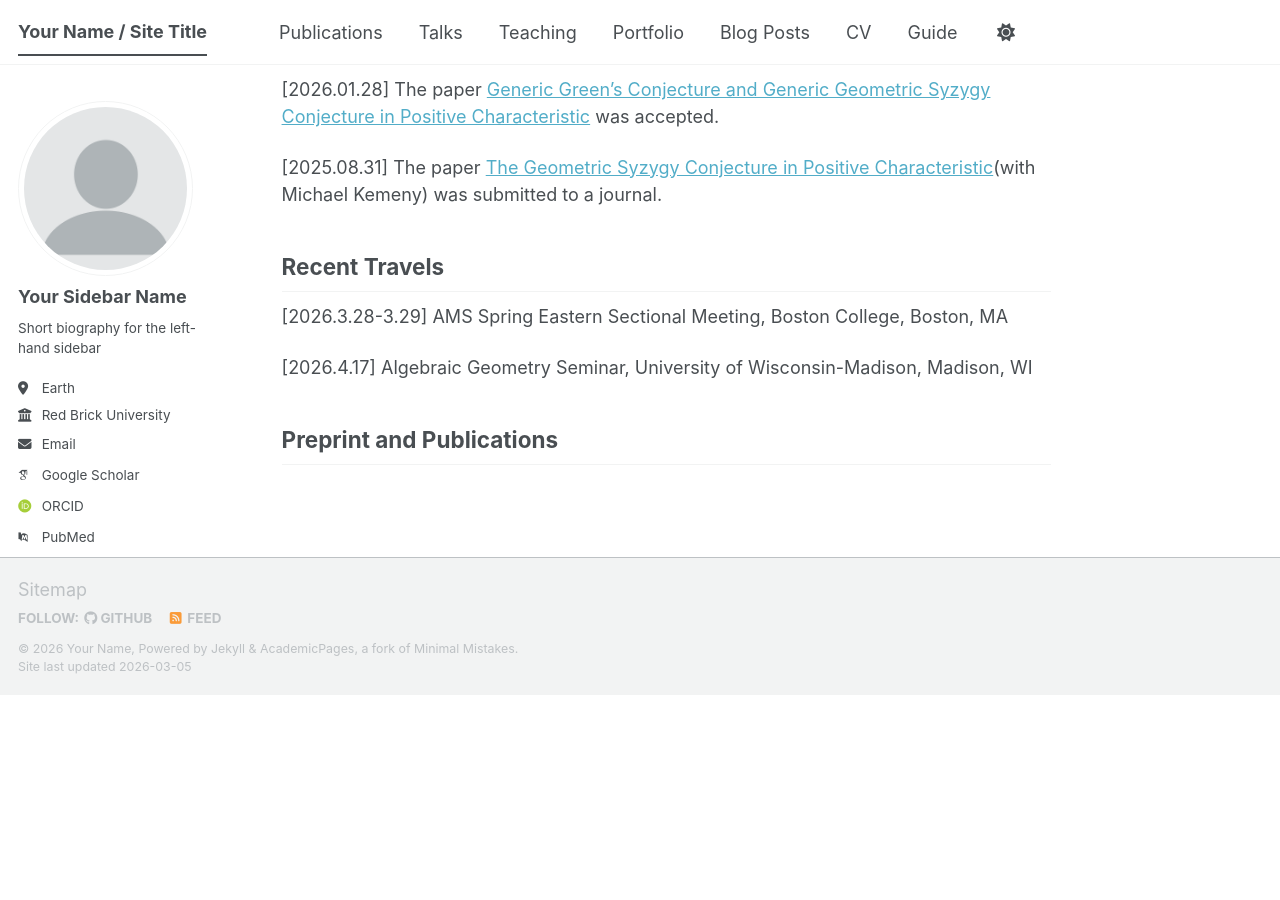
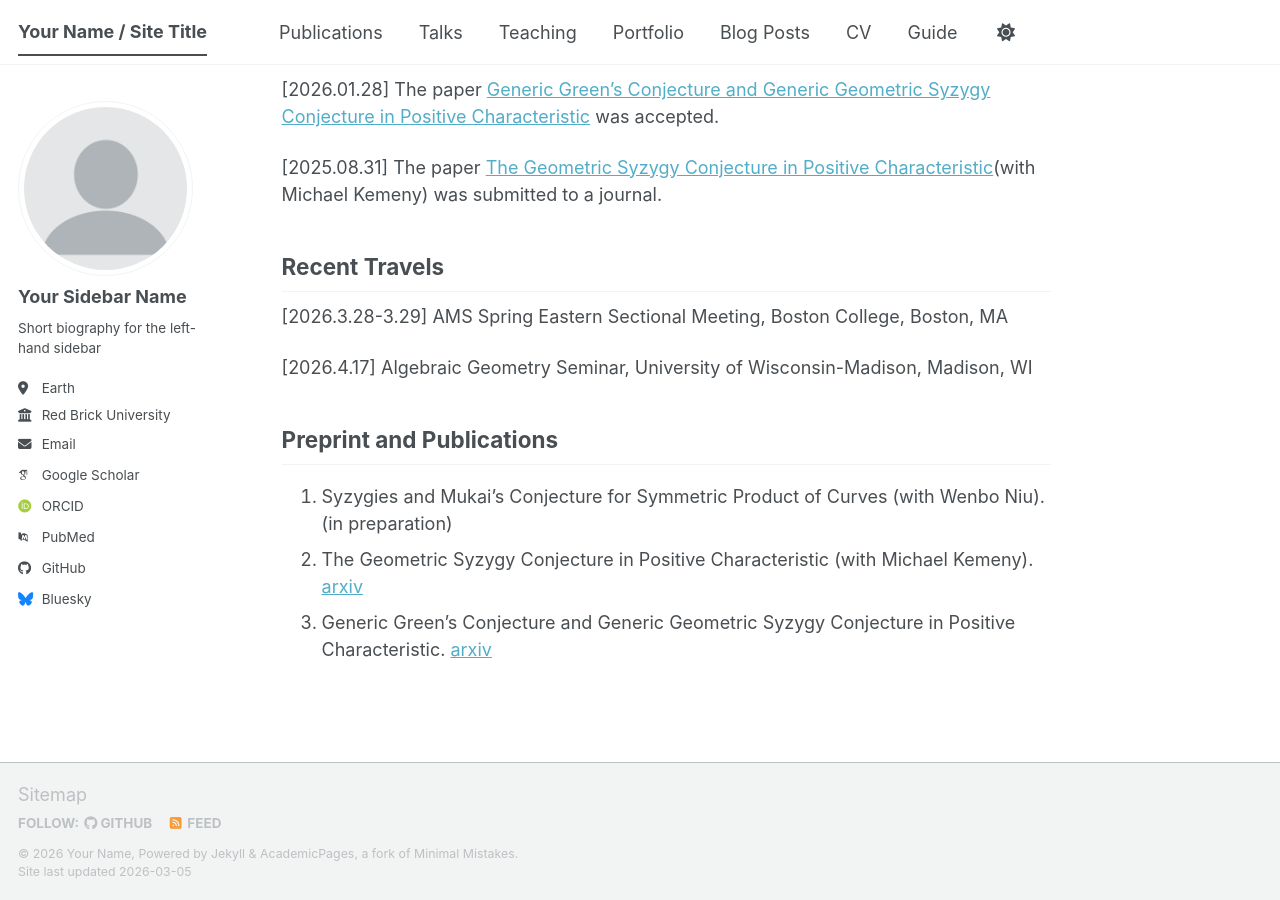
Before and after one commit to peter-yi-wei/peter-yi-wei.github.io, a Jekyll site: the page built from _pages/about.md, in a window 1280 px wide and 900 px high, scrolled down 616 px. Built offline with Jekyll 4.4.1, drawn with Linux system fonts in a browser that asks for light colours; some web fonts are replaced; a script bundle is joined from its source files by our own code; library files that are not in the unit come from our copies; before the commit the page ends 1311 px from its top, so only the background shows below that.

Commit message:
Update about.md

```diff
--- a/_pages/about.md
+++ b/_pages/about.md
@@ -34,3 +34,6 @@ Recent Travels
 
 Preprint and Publications
 ------
+3. Syzygies and Mukai's Conjecture for Symmetric Product of Curves (with Wenbo Niu). (in preparation)
+2. The Geometric Syzygy Conjecture in Positive Characteristic (with Michael Kemeny). [arxiv](https://arxiv.org/abs/2509.00844)
+1. Generic Green's Conjecture and Generic Geometric Syzygy Conjecture in Positive Characteristic. [arxiv](https://arxiv.org/abs/2109.12187)
```
